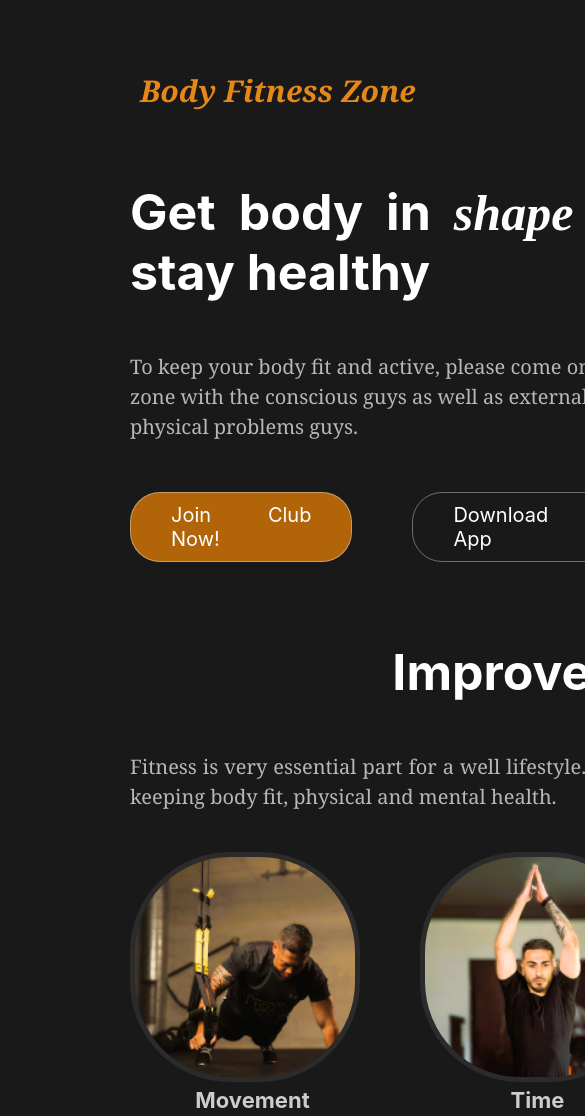
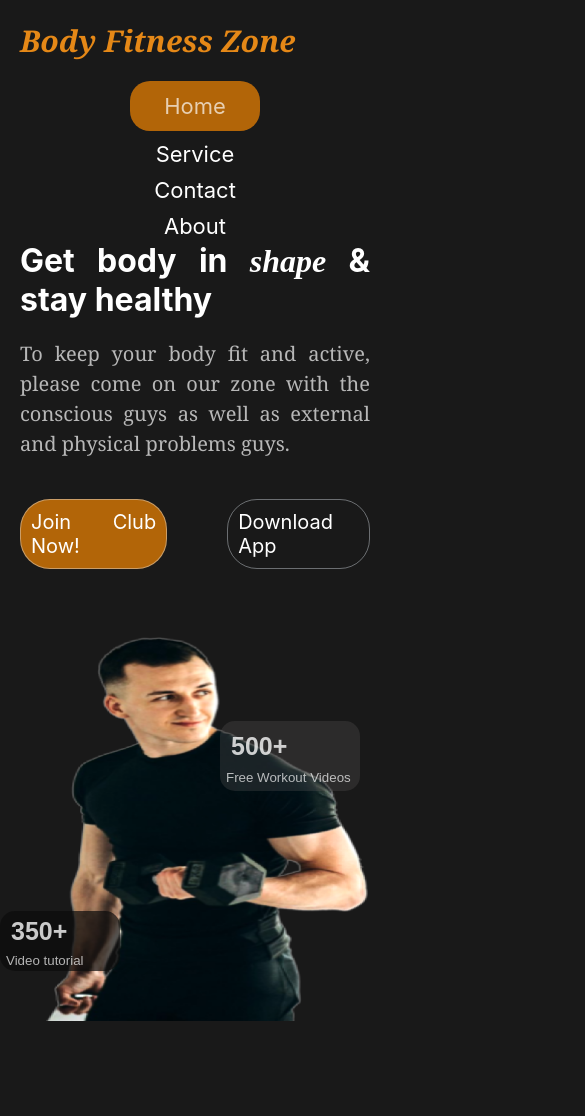
Before and after one commit to Chamak58/responsive-website, a plain HTML site: page index.html in a window 390 px wide. Shown: the top 1116 px of the page, 585 px wide, since content can reach past the window. After the commit the page ends 1061 px from the top, so only its background shows below. Drawn offline with Linux system fonts and the light colour scheme.

Commit message:
added header section for movile device

```diff
--- a/Styles/style.css
+++ b/Styles/style.css
@@ -1,6 +1,6 @@
 @import url('https://fonts.googleapis.com/css2?family=Inter:wght@100..900&display=swap')
 
-.inter-normal{
+#inter-normal{
   font-family: "Inter", sans-serif;
   font-optical-sizing: auto;
   font-weight: <weight>;
@@ -9,13 +9,10 @@
 }
 body{
   font-family: Inter;
-  width: 1100px;
-  height: 450px;
-  margin: 50px;
-  margin-bottom: 0px;
+  width: 1200px;
+  margin: 50px 100px;
   background-color: #111111f6;
   color: #fff;
-  margin-top: 10px;
   justify-content: center;
 }
 p{
@@ -35,9 +32,9 @@ button:hover{
 nav{
   display: flex;
   justify-content: space-between;
-  margin: 50px 50px 10px 50px;
+  /* margin: 50px 50px 10px 50px;
   width: 100%;
-  padding: 20px 40px;
+  padding: 20px 40px; */
 }
 th,td{
   color: #ffffffb0;
@@ -92,11 +89,11 @@ color: purple;}
   display: flex;
   flex-direction: row;
   justify-content: space-between;
+  /* margin: 50px 50px 50px 100px; */
 }
 .hero-content{
   width: 500px;
   height: 400px;
-  margin: 10px 20px 30px 80px;
   /* border: 1px solid beige; */
   text-align: justify;
 }
@@ -147,7 +144,7 @@ color: purple;}
   /* border: 1px solid aliceblue; */
   display: flex;
   justify-content: flex-end;
-  margin-right: -80px;
+  /* margin-right: -80px; */
 }
 .hero-image{
   margin-top: 0px;
@@ -766,3 +763,71 @@ td{
   text-align: center;
   margin-top: 25px;
 }
+/* Responsive Web Development */
+.hide{
+  display: none;
+
+}
+
+@media screen and (max-width: 576px){
+  body{
+    width: calc(100vw - 40px);
+    margin: 20px;
+  }
+  .container{
+    width: calc(100vw - 40px);
+  }
+
+  nav{
+    flex-direction: column;
+    width: calc(100vw - 40px);
+    padding: 0;
+    margin: 0;
+  }
+  .nav-bar{
+    width: calc(100vw - 40px);
+    border: none;
+    margin-top: 20px;
+  }
+  .sites{
+    padding: 0;
+    flex-direction: column;
+    gap: 10px;
+  }
+  .hero{
+    width: calc(100vw - 40px);
+    flex-direction: column;
+    padding: 0;
+    margin: 0;
+  }
+  .hero-content{
+    width: calc(100vw - 40px);
+    height: 100;
+    margin-top: 70px;
+    padding: 0;
+  }
+  .hero-content .heading{
+    width: calc(100vw - 40px);
+    font-size: 2em;
+    margin-top: 40px;
+    margin-bottom: 20px;
+  }
+  .buttons{
+    margin-top: 0;
+    margin-bottom: 0;
+  }
+  .hero-content .description{
+    margin-top: 0;
+  }
+  .image{
+    width: calc(100vw - 40px);
+    margin: 20px;
+  }
+  .hero-image{
+    margin-right: 0;
+    width: 100%;
+  }
+  .buttons a{
+    padding: 10px;
+  }
+}
--- a/index.html
+++ b/index.html
@@ -53,7 +53,7 @@
         </section>
     </header>
     <main>
-        <section class="banner">
+        <section class="banner hide">
             <h1 class="heading">Improve Your Lifestyles</h1>
             <p class="description">Fitness is very essential part for a well lifestyle. Our team heartily believe that exercise is must to every people for keeping body fit, physical and mental health.</p>
 
@@ -88,7 +88,7 @@
 
         </section>
 
-        <section class="run">
+        <section class="run hide">
             <div class="run-content">
                 <h1 class="heading">Run As Much As Your Body Needed</h1>
 
@@ -100,7 +100,7 @@
             </div>
         </section>
 
-        <section class="chart">
+        <section class="chart hide">
             <div class="text">
                 <h1 class="heading">BMI Calculator</h1>
                 <p class="description">BMI stands by Body Mass Index. By calculating BMI, you get an index. In this index, you can measure what should have your Weight Status in the contrast of your age.</p>
@@ -169,7 +169,7 @@
 
         </section>
 
-        <section class="habits">
+        <section class="habits hide">
             <h2 class="heading">Stay Happy And Lead A Healthy Life</h2>
             <p class="description">To lead a healthy amd happy life, you should make a habits of practising some exercise regularly. If you maintain those types of exercise daily, you realize about your lifestyle. let's learn some daily activities for keep your body and mind fit; also, stay happy.</p>
 
@@ -295,7 +295,7 @@
            </div>
         </section>
 
-        <section class="trainer-grp">
+        <section class="trainer-grp hide">
             <div class="grp-info">
 
                 <h1 class="heading">Contact With Our Experts</h1>
@@ -305,7 +305,7 @@
                 </p>
 
             </div>
-            <div class="photos-layout">
+            <div class="photos-layout hide">
 
                 <img class="pic" src="Styles/images/trainer1_copy_350x320.png" alt="">
 
@@ -335,7 +335,7 @@
         </section>
     </main>
     <footer>
-        <section class="footer">
+        <section class="footer hide">
             <div class="footer-content">
                 <div class="footer-left">
                     <h3 class="heading">Body Fitness Zone</h3>
```
Also changed, not shown: png file/image--1.jpg (added), 1 other file.
